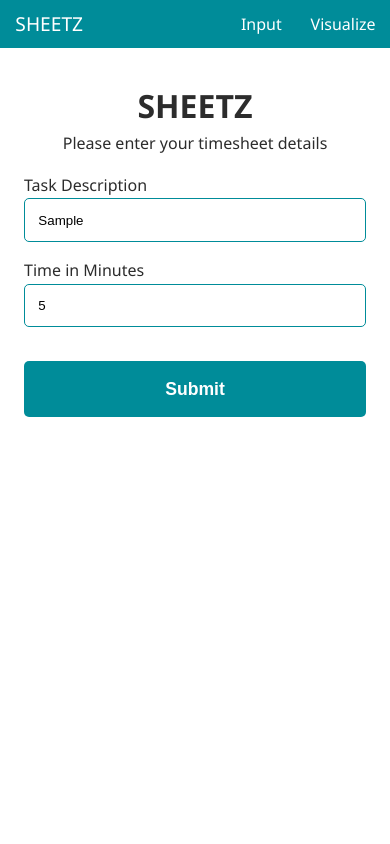
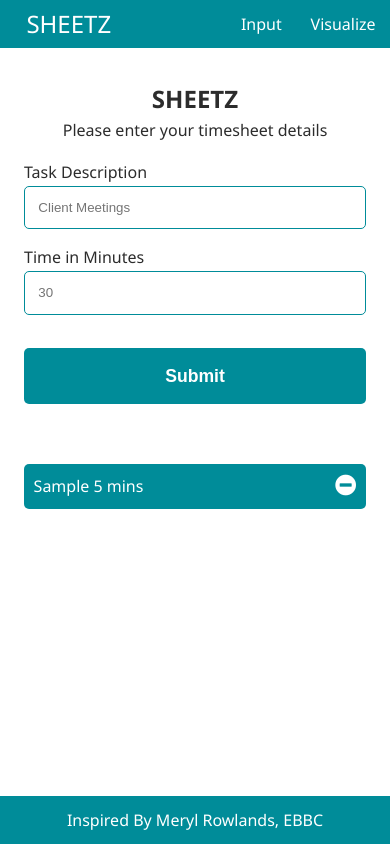
Before and after one commit to ntcsteve/sheetz, a plain HTML site: page index.html in a window 390 px wide. Both pictures are taken after typing "Sample", "5" into the empty fields and a click on the button "Submit". Drawn offline with Linux system fonts and the light colour scheme.

Commit message:
added description

```diff
--- a/charts.html
+++ b/charts.html
@@ -14,10 +14,10 @@
 
 <body>
   <header>
-    <nav class="navbar">
-      <div class="navbar-scope">
-        <div class="navbar-title">
-          <a href="index.html">SHEETZ</a></i>
+    <nav class="navbar-top">
+      <div class="navbar-scope-top">
+        <div class="navbar-main">
+          <a href="index.html">SHEETZ</a>
         </div>
         <div class="navbar-links">
           <ul>
@@ -36,64 +36,18 @@
     </div>
   </main>
 
-  <script>
-    // Global Options
-    Chart.defaults.font.family = 'Arial';
-    Chart.defaults.font.size = 18;
-    Chart.defaults.font.color = '#2C2C2C';
+  <footer>
+    <nav class="navbar-bottom">
+      <div class="navbar-scope-bottom">
+        <div class="navbar-reset">
+          <a href="index.html" id="reset" onclick="clearAll()"">Inspired By Meryl Rowlands, EBBC</a>
+        </div>
+      </div>
+    </nav>
+  </footer>
 
-    let myChart = document.getElementById('chart').getContext('2d');
-
-    let timeSheetChart = new Chart(myChart, {
-      type: 'doughnut',
-      data: {
-        labels: ['Administrative Tasks', 'Client Meetings', 'Team Meetings', 'Travel', 'Research'],
-        datasets: [{
-          label: 'Hours Spend',
-          data: [
-            2,
-            3,
-            1.5,
-            0.5,
-            2
-          ],
-          backgroundColor: [
-            '#0069CE',
-            '#0AB0BF',
-            '#66E6A8',
-            '#FF4E00',
-            '#FD9E32',
-          ],
-          borderWidth: 1,
-          borderColor: '#666666',
-          hoverBorderWidth: 4,
-          hoverBorderColor: '#2C2C2C'
-        }]
-      },
-      options: {
-        responsive: true,
-        maintainAspectRatio: false,
-        plugins: {
-          // The chart title defines text to draw at the top of the chart.
-          title: {
-            display: true,
-            text: 'Daily Time Sheet',
-            padding: {
-              bottom: 20
-            },
-            font: {
-              size: 20
-            }
-          },
-          // The chart legend displays data about the datasets that are appearing on the chart.
-          legend: {
-            display: true,
-            position: 'bottom'
-          },
-        }
-      }
-    });
-  </script>
 </body>
 
+<script src=" charts.js"></script>
+
 </html>
--- a/css/mobile.css
+++ b/css/mobile.css
@@ -15,6 +15,12 @@
   padding: 0.8em;
 }
 
+.navbar-reset a {
+  display: block;
+  font-size: 1rem;
+  padding: 0.8em;
+}
+
 .chart-container {
   margin: 3vh auto;
   height:60vh;
--- a/css/style.css
+++ b/css/style.css
@@ -23,12 +23,13 @@ body {
   color: var(--charcoal);
 }
 
-.navbar {
+.navbar-top {
   background-color: var(--darkteal);
-  overflow: auto;
+  overflow: fixed;
+  top: 0;
 }
 
-.navbar-scope {
+.navbar-scope-top {
   display: flex;
   justify-content: space-between;
   align-items: center;
@@ -37,14 +38,36 @@ body {
   height: 10%;
 }
 
-.navbar-title a, .navbar-links a {
+.navbar-bottom {
+  background-color: var(--darkteal);
+  position: fixed;
+  bottom: 0;
+  width: 100%;
+}
+
+.navbar-scope-bottom {
+  display: flex;
+  justify-content: center;
+  align-items: center;
+  margin: auto;
+  max-width: 1200px;
+  height: 10%;
+}
+
+.navbar-main a, .navbar-links a, .navbar-reset a {
   text-decoration: none;
   color: var(--white);
   margin: 0 0.1em;
 }
 
-.navbar-title a {
+.navbar-main a {
   font-size: 1.5rem;
+  padding: 1em;
+}
+
+.navbar-reset a {
+  display: block;
+  font-size: 1.2rem;
   padding: 1em;
 }
 
@@ -89,6 +112,20 @@ p {
   border-radius: 5px;
 }
 
+.sheetz-item {
+  background-color: var(--darkteal);
+  display: flex;
+  justify-content: space-between;
+  align-items: center;
+  width: 100%;
+  margin-top: 0.2em;
+  color: var(--white);
+  border-radius: 5px;
+  font-size: 1rem;
+  padding: 0.6em;
+  cursor: pointer;
+}
+
 .btn {
   background-color: var(--darkteal);
   display: block;
--- a/index.html
+++ b/index.html
@@ -1356,9 +1356,9 @@
 
 <body>
   <header>
-    <nav class="navbar">
-      <div class="navbar-scope">
-        <div class="navbar-title">
+    <nav class="navbar-top">
+      <div class="navbar-scope-top">
+        <div class="navbar-main">
           <a href="index.html">SHEETZ</a>
         </div>
         <div class="navbar-links">
@@ -1371,7 +1371,7 @@
     </nav>
   </header>
 
-  <div class="container-card">
+  <section class="container-card">
     <div class="form-group">
       <h1>SHEETZ</h1>
       <p>Please enter your timesheet details</p>
@@ -1385,11 +1385,28 @@
       <input type="number" class="input" name="taskTime" id="taskTime" placeholder="30">
     </div>
     <div class="form-group">
-      <button type="submit" class='btn'>Submit</button>
-      <!-- <button type="button" class="button" id="button">Submit</button> -->
+      <button type="submit" class='btn' id='btnSubmit'>Submit</button>
     </div>
-  </div>
+  </section>
+
+  <section class="container-card">
+    <div class="form-group">
+      <ul class='sheetz-output' id='sheetz-output'></ul>
+    </div>
+  </section>
+
+  <footer>
+    <nav class="navbar-bottom">
+      <div class="navbar-scope-bottom">
+        <div class="navbar-reset">
+          <a href="index.html" id="reset" onclick="clearAll()"">Inspired By Meryl Rowlands, EBBC</a>
+        </div>
+      </div>
+    </nav>
+  </footer>
 
 </body>
 
+<script src=" index.js"></script>
+
 </html>
--- /dev/null
+++ b/index.js
@@ -0,0 +1,87 @@
+let sheetz;
+const sheetzListUI = document.querySelector('.sheetz-output');
+const sheetzNameUI = document.querySelector('#taskName');
+const sheetzAmountUI = document.querySelector('#taskTime');
+const sheetzSubmitUI = document.querySelector('#btnSubmit');
+
+// Load all event listeners
+function loadEventListeners() {
+  document.addEventListener('DOMContentLoaded', getSheetz);
+  sheetzSubmitUI.addEventListener('click', addSheetz);
+  sheetzListUI.addEventListener('click', deleteSheetz);
+}
+
+getSheetz = () => {
+  localStorage.getItem('sheetz')
+    ? ((sheetz = JSON.parse(localStorage.getItem('sheetz'))), displaySheetz())
+    : (sheetz = []);
+};
+
+addSheetz = () => {
+  let taskNameValue = sheetzNameUI.value;
+  let taskAmountNumber = sheetzAmountUI.valueAsNumber;
+
+  taskNameValue !== '' && isNaN(taskAmountNumber) !== true
+    ? (sheetz.push({
+        taskName: taskNameValue,
+        taskTime: taskAmountNumber,
+      }),
+      localStorage.setItem('sheetz', JSON.stringify(sheetz)),
+      getSheetz(),
+      displaySheetz(),
+      clearSheetz())
+    : alert('Add a task and the amount of time spend'),
+    clearSheetz();
+};
+
+deleteSheetz = (event) => {
+  // console.log('target > ', event.target);
+  // if (event.target.parentElement.classList.contains('delete-item')) {
+  //   event.target.parentElement.parentElement.remove();
+  // } else {
+  //   return;
+  // }
+
+  let index = event.target.id.split('-').pop();
+  let sheets = JSON.parse(localStorage.getItem('sheetz'));
+  sheets.splice(index, 1);
+  localStorage.setItem('sheetz', JSON.stringify(sheets));
+  getSheetz();
+  displaySheetz();
+};
+
+displaySheetz = () => {
+  let sheets = JSON.parse(localStorage.getItem('sheetz'));
+  sheetzListUI.innerHTML = '';
+
+  sheets.forEach(function (sheets, index) {
+    let li = document.createElement('li');
+    li.className = 'sheetz-item';
+    li.id = 'sheets-' + index;
+    li.appendChild(document.createTextNode(sheets.taskName + ' ' + sheets.taskTime + ' mins'));
+
+    let link = document.createElement('a');
+    link.className = 'delete-item';
+    link.id = 'sheets-' + index;
+    link.innerHTML = '<i class="fas fa-minus-circle fa-lg"></i>';
+    li.appendChild(link);
+
+    sheetzListUI.appendChild(li);
+  });
+};
+
+clearSheetz = () => {
+  sheetzNameUI.value = '';
+  sheetzAmountUI.value = '';
+};
+
+clearAll = () => {
+  localStorage.removeItem('sheetz');
+};
+
+// let sheetz;
+// localStorage.getItem('sheetz')
+//   ? ((sheetz = JSON.parse(localStorage.getItem('sheetz'))), displaySheetz())
+//   : (sheetz = []);
+
+loadEventListeners();
```
Also changed, not shown: charts.js (added, +55 -0 lines).
